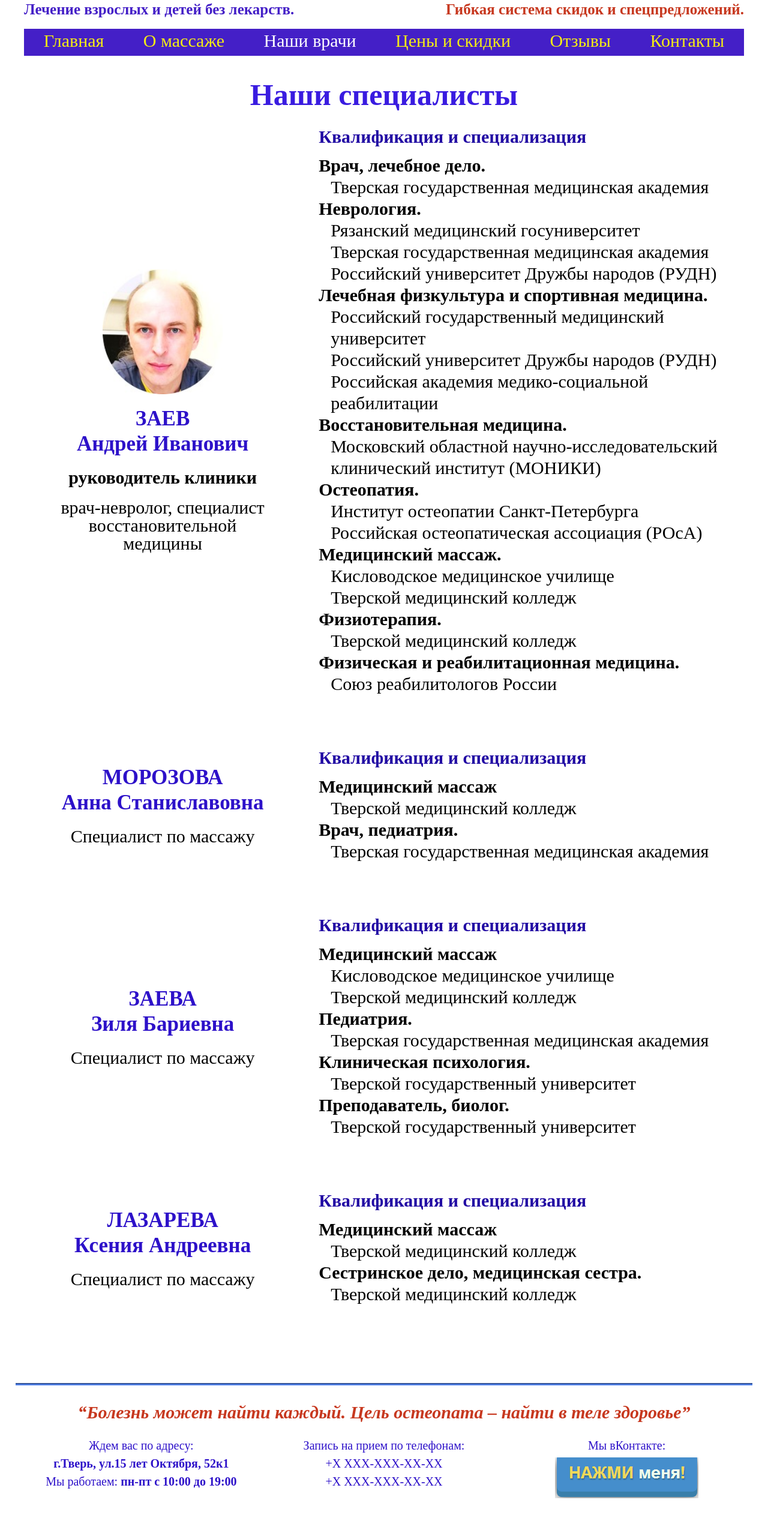
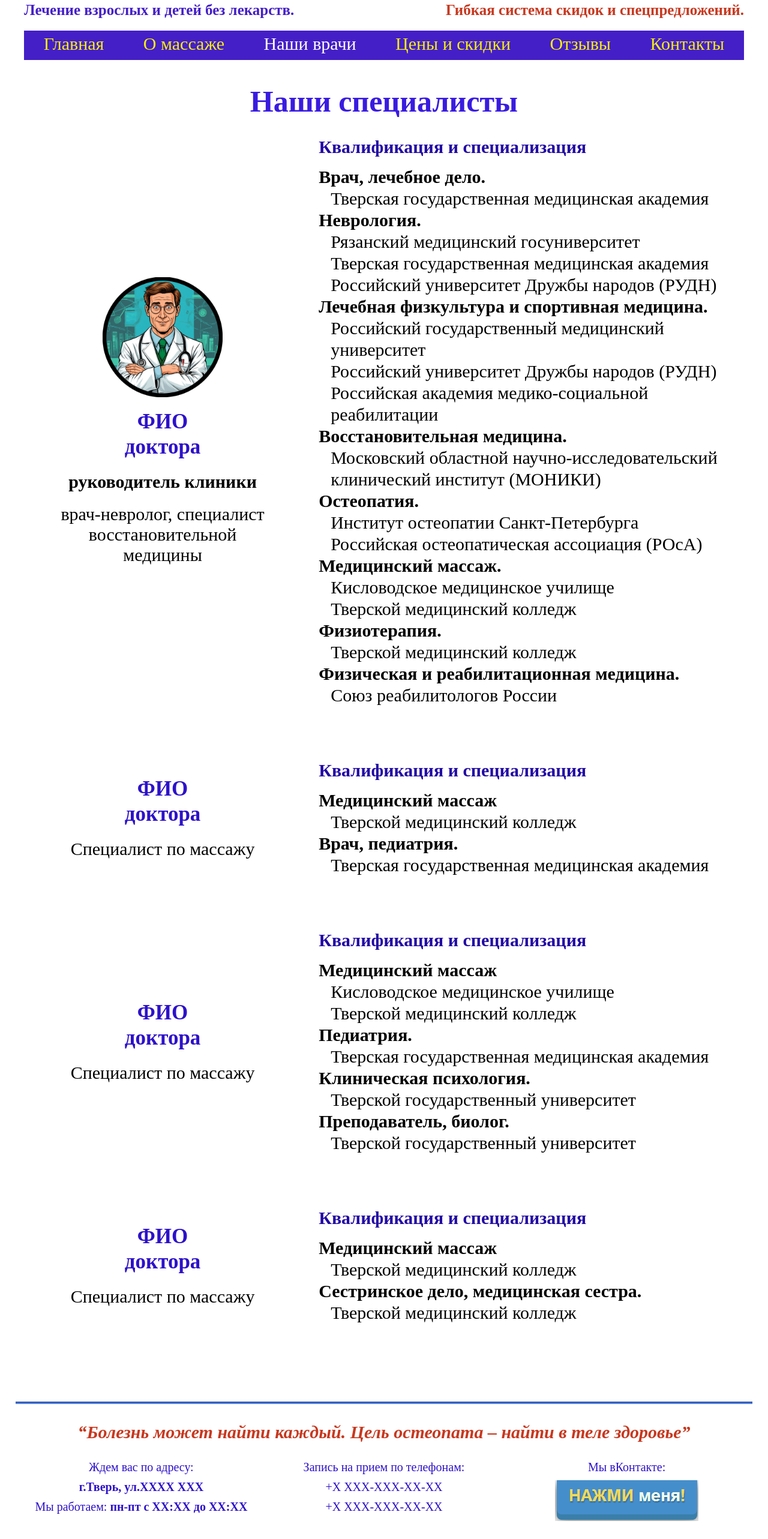
Before and after one commit to LiliiaGalkina/MASSAZ, a plain HTML site: page doctor.html in a window 1280 px wide. Shown: the part 189-2754 px from the top of the page at 60% size. Before the commit the page ends 2716 px from the top, so only its background shows below. Drawn offline with Linux system fonts and the light colour scheme.

Commit message:
удаление реальных данных

```diff
--- a/doctor.html
+++ b/doctor.html
@@ -58,8 +58,8 @@
 					<h2 class="doctors__title">Наши специалисты</h2>
 					<div class="doctors__items">
 						<div class="doctors__item info-doctors">
-							<div class="info-doctors__img"><img src="img/mainpage/zaev.jpg" alt=""></div>
-							<div class="info-doctors__fio">ЗАЕВ <br> Андрей Иванович</div>
+							<div class="info-doctors__img"><img src="img/mainpage/doctor.jpg" alt="доктор"></div>
+							<div class="info-doctors__fio">ФИО <br> доктора</div>
 							<div class="info-doctors__title">руководитель клиники</div>
 							<div class="info-doctors__subtitle">врач-невролог, специалист восстановительной медицины</div>
 						</div>
@@ -93,7 +93,7 @@
 					</div>
 					<div class="doctors__items">
 						<div class="doctors__item info-doctors">
-							<div class="info-doctors__fio">МОРОЗОВА <br> Анна Станиславовна</div>
+							<div class="info-doctors__fio">ФИО <br> доктора</div>
 							<div class="info-doctors__subtitle">Специалист по массажу</div>
 						</div>
 						<div class="doctors__item kvalific-doctors">
@@ -108,7 +108,7 @@
 					</div>
 					<div class="doctors__items">
 						<div class="doctors__item info-doctors">
-							<div class="info-doctors__fio">ЗАЕВА <br> Зиля Бариевна</div>
+							<div class="info-doctors__fio">ФИО <br> доктора</div>
 							<div class="info-doctors__subtitle">Специалист по массажу</div>
 						</div>
 						<div class="doctors__item kvalific-doctors">
@@ -128,7 +128,7 @@
 					</div>
 					<div class="doctors__items">
 						<div class="doctors__item info-doctors">
-							<div class="info-doctors__fio">ЛАЗАРЕВА <br> Ксения Андреевна</div>
+							<div class="info-doctors__fio">ФИО <br> доктора</div>
 							<div class="info-doctors__subtitle">Специалист по массажу</div>
 						</div>
 						<div class="doctors__item kvalific-doctors">
@@ -150,8 +150,8 @@
 				<div class="footer__items">
 					<div class="footer__item adres-footer">
 						<div class="adres-footer__text">Ждем вас по адресу:</div>
-						<div class="adres-footer__adres">г.Тверь, ул.15 лет Октября, 52к1</div>
-						<div class="adres-footer__grafik">Мы работаем: <span class="font-bold">пн-пт с 10:00 до 19:00</span> </div>
+						<div class="adres-footer__adres">г.Тверь, ул.XXXX XXX</div>
+						<div class="adres-footer__grafik">Мы работаем: <span class="font-bold">пн-пт с XX:XX до XX:XX</span> </div>
 					</div>
 					<div class="footer__item phones-footer">
 						<div class="phones-footer__text">Запись на прием по телефонам:</div>
--- a/scss/style.scss
+++ b/scss/style.scss
@@ -31,11 +31,6 @@ html,
 body {
   height: 100%;
   width: 100%;
-  font-size: 100%;
-  line-height: 1;
-  -ms-text-size-adjust: 100%;
-  -moz-text-size-adjust: 100%;
-  -webkit-text-size-adjust: 100%;
 }
 input,
 button,
```
Also changed, not shown: children.html (+2 -2 lines), index.html (+6 -6 lines), kids.html (+2 -2 lines), kontakti.html (+4 -5 lines), massaz.html (+2 -2 lines), office.html (+2 -2 lines), otzivi.html (+2 -2 lines), price.html (+2 -2 lines), vzroslye.html (+2 -2 lines), css/style.css, img/header/logo.jpg, img/mainpage/doctor.jpg (added), img/mainpage/kabinet.jpg, img/mainpage/kabinet2.jpg (added), 2 more files.
